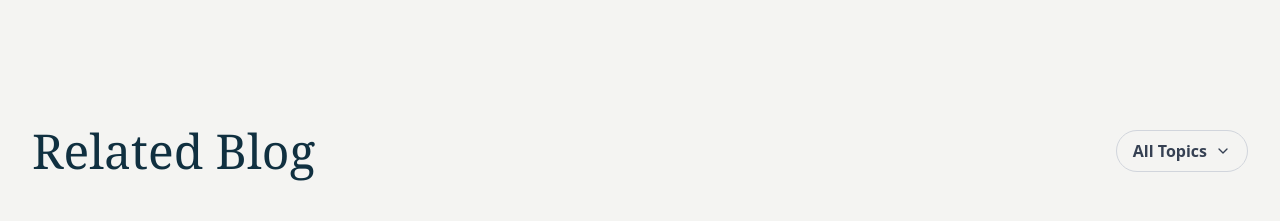
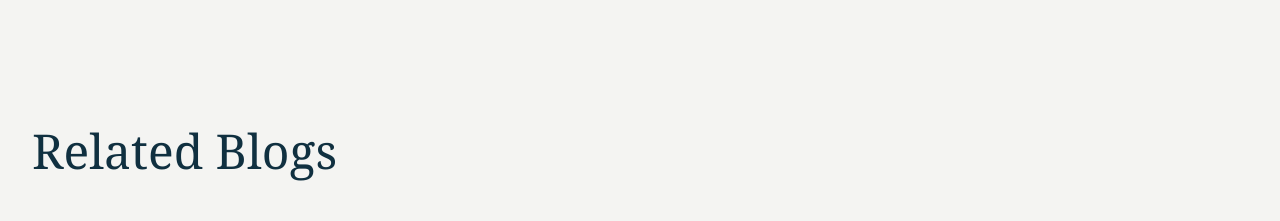
Before and after one commit to Mozisha/Wellchild, a Next.js app: page /learn/articulation-differences-english-spanish in a window 1280 px wide. Shown: the part 3900-4121 px from the top of the page. Built offline with nearby package versions, Linux system fonts and the light colour scheme.

Commit message:
some minor corrections on the blog

```diff
--- a/app/components/RelatedPosts.tsx
+++ b/app/components/RelatedPosts.tsx
@@ -21,12 +21,12 @@ export default function RelatedPosts({ currentPostSlug }: { currentPostSlug?: st
         {/* Section Header */}
         <div className="flex justify-between items-center mb-12">
           <h2 className="text-4xl md:text-5xl font-serif text-[#103040]">
-            Related Blog
+            Related Blogs
           </h2>
-          <button className="flex items-center gap-2 border border-gray-300 rounded-full px-4 py-2 text-gray-700 font-semibold transition-transform duration-200 hover:scale-105 cursor-pointer">
+          {/* <button className="flex items-center gap-2 border border-gray-300 rounded-full px-4 py-2 text-gray-700 font-semibold transition-transform duration-200 hover:scale-105 cursor-pointer">
             All Topics
             <ChevronDown size={16} />
-          </button>
+          </button> */}
         </div>
 
         {/* Responsive Grid for Blog Cards */}
```
